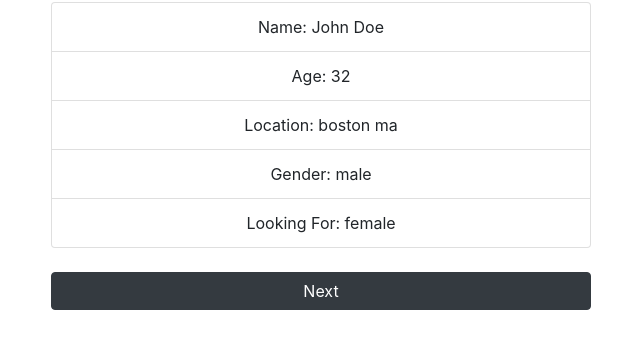
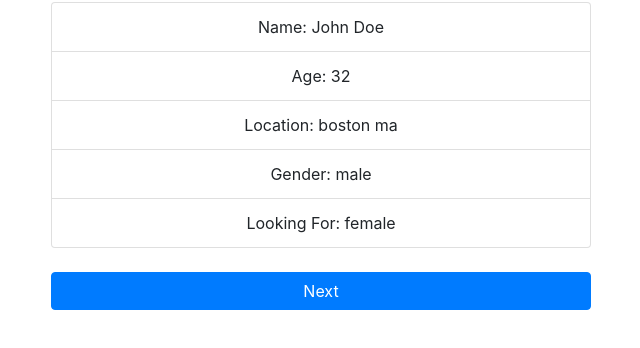
Before and after one commit to chiboycalix/dating-app, a plain HTML site: page index.html in a window 1280 px wide. Shown: the part 386-734 px from the top of the page, without its empty margins (319-959 px from the left). Drawn offline with nearby package versions, Linux system fonts and the light colour scheme.

Commit message:
changed the button color from black to blue

```diff
--- a/index.html
+++ b/index.html
@@ -19,7 +19,7 @@
                 <br>
                 <div id="profileDisplay"></div>
                 <br>
-                <buttn id="next" class="btn btn-dark btn-block">Next</buttn>
+                <buttn id="next" class="btn btn-primary btn-block">Next</buttn>
             </div>
         </div>
     </div>
```
